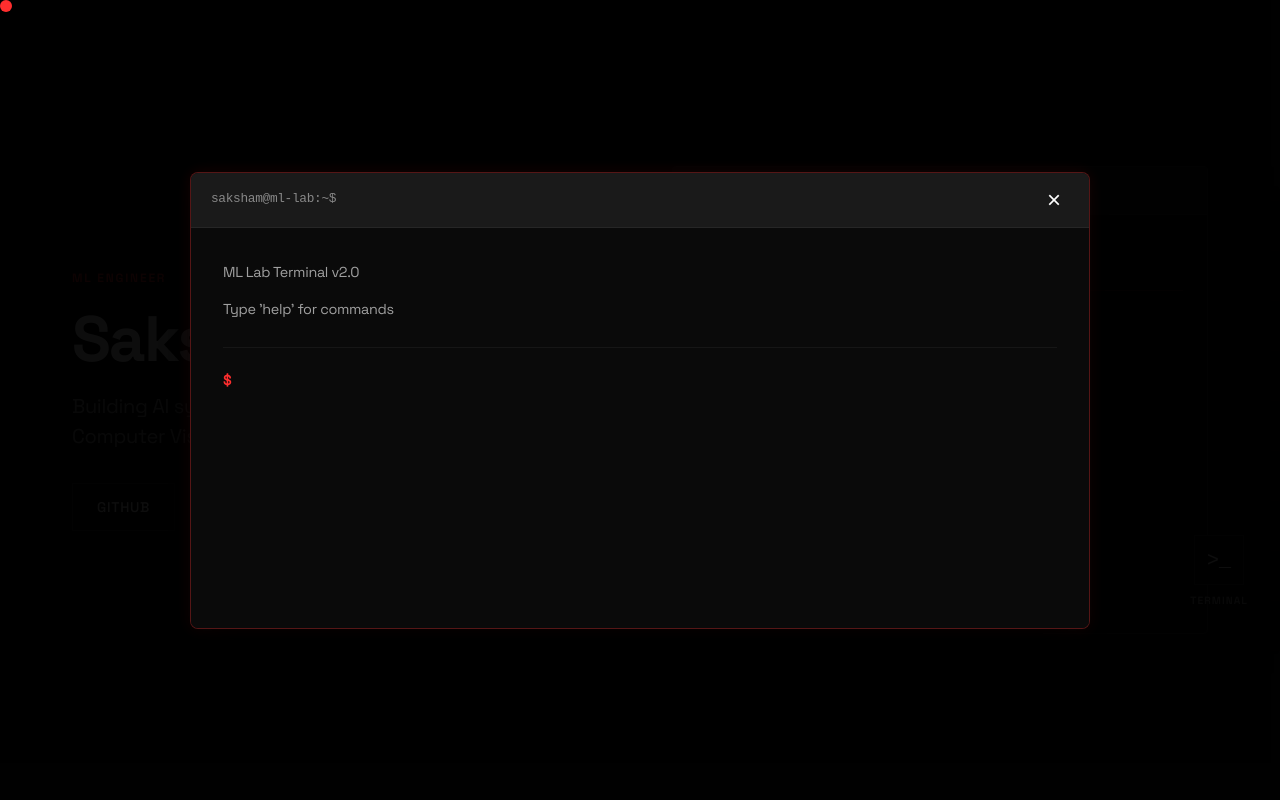
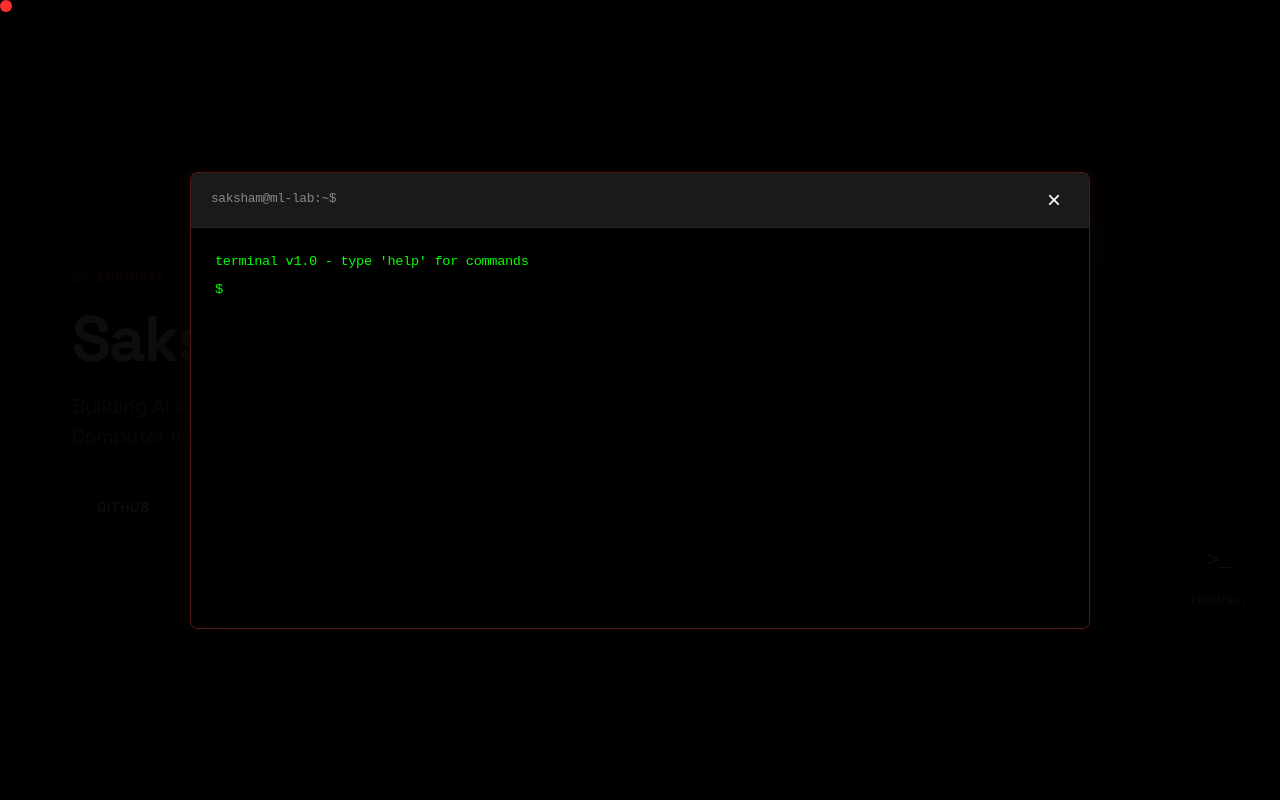
Before and after one commit to saakshammm/portfolio, a plain HTML site: page index.html in a window 1280 px wide. Both pictures are taken after a click on the button ">_". Shown: the top 800 px of the page. Drawn offline with Linux system fonts and the light colour scheme.

Commit message:
Add files via upload

```diff
--- a/index.css
+++ b/index.css
@@ -926,81 +926,42 @@ button,
 }
 
 .terminal-body {
-    padding: 2rem;
-    font-family: 'Space Grotesk', 'Courier New', monospace;
-    font-size: 0.9rem;
+    padding: 1.5rem;
+    font-family: 'Courier New', monospace;
+    font-size: 0.85rem;
     min-height: 400px;
     max-height: 70vh;
     overflow-y: auto;
-    color: var(--text-secondary);
-    line-height: 1.8;
-    background-color: #0a0a0a;
+    color: #00ff00;
+    line-height: 1.5;
+    background-color: #000;
 }
 
 .terminal-line {
-    margin-bottom: 0.75rem;
-    color: var(--text-secondary);
-}
-
-.term-header {
-    color: var(--accent-red);
-    font-weight: 600;
-    font-size: 0.75rem;
-    letter-spacing: 0.1em;
-    margin-bottom: 1.25rem;
-    margin-top: 1.5rem;
-    padding-bottom: 0.5rem;
-    border-bottom: 1px solid rgba(255, 46, 46, 0.2);
-    text-transform: uppercase;
-}
-
-.term-cmd {
-    color: var(--accent-red);
-    font-weight: 500;
-}
-
-.term-success {
-    color: #4ade80;
-}
-
-.term-highlight {
-    color: var(--text-primary);
-    font-weight: 500;
-}
-
-.term-dim {
-    color: rgba(255, 255, 255, 0.2);
-}
-
-.term-label {
-    color: rgba(255, 255, 255, 0.4);
-    min-width: 120px;
-    display: inline-block;
+    margin-bottom: 0.25rem;
+    color: #00ff00;
 }
 
 .terminal-prompt {
-    color: var(--accent-red);
-    font-weight: 600;
-    margin-right: 0.75rem;
+    color: #00ff00;
+    margin-right: 0.5rem;
 }
 
 .terminal-input-line {
     display: flex;
     align-items: center;
-    margin-top: 1.5rem;
-    padding-top: 1rem;
-    border-top: 1px solid rgba(255, 255, 255, 0.05);
+    margin-top: 0.5rem;
 }
 
 .terminal-input {
     flex: 1;
     background: none;
     border: none;
-    color: var(--text-primary);
-    font-family: inherit;
-    font-size: 0.9rem;
+    color: #00ff00;
+    font-family: 'Courier New', monospace;
+    font-size: 0.85rem;
     outline: none;
-    padding: 0.5rem 0;
+    padding: 0;
 }
 
 /* ============================================
--- a/index.html
+++ b/index.html
@@ -280,7 +280,7 @@
         </div>
     </footer>
 
-    <script src="script.js?v=2.0"></script>
+    <script src="script.js?v=3.0"></script>
 </body>
 
 </html>
--- a/script.js
+++ b/script.js
@@ -329,52 +329,30 @@ function closeModal() {
 // TERMINAL EASTER EGG
 // ============================================
 const terminalCommands = {
-    help: `AVAILABLE COMMANDS
+    help: `available commands:
+  projects - list experiments
+  stack    - show tech stack
+  contact  - contact info
+  about    - about me
+  clear    - clear screen`,
 
-  projects    List ML experiments
-  stack       Technology stack
-  contact     Contact information
-  about       About me
-  clear       Clear screen
-`,
+    projects: `experiments:
+${projects.map((p, i) => `  ${i + 1}. ${p.title}\n     ${p.metric}`).join('\n')}`,
 
-    projects: `ML EXPERIMENTS
+    stack: `tech stack:
+  ml/ai: tensorflow, pytorch, scikit-learn, opencv, nltk
+  data: pandas, numpy, matplotlib, seaborn
+  dev: python, streamlit, git`,
 
-${projects.map((p, i) => `  ${i + 1}. ${p.title}\n     ${p.metric}`).join('\n\n')}
-`,
+    contact: `contact:
+  email: saakshammm@gmail.com
+  github: github.com/saakshammm
+  linkedin: linkedin.com/in/sakshamkumar`,
 
-    stack: `TECHNOLOGY STACK
-
-  ML/AI
-  TensorFlow, PyTorch, Scikit-learn, OpenCV, NLTK
-
-  Data Science
-  Pandas, NumPy, Matplotlib, Seaborn
-
-  Development
-  Python, Streamlit, Git, API Integration
-`,
-
-    contact: `CONTACT
-
-  Email
-  saakshammm@gmail.com
-
-  GitHub
-  github.com/saakshammm
-
-  LinkedIn
-  linkedin.com/in/sakshamkumar
-`,
-
-    about: `ABOUT
-
-  "Breaking models until they work."
-
-  ML Engineer building real AI systems.
-  Completed AI/ML internship at Elevate Labs.
-  Always learning, always shipping.
-`
+    about: `about:
+  ml engineer building real ai systems
+  completed ai/ml internship at elevate labs
+  always learning, always shipping`
 };
 
 function openTerminal() {
@@ -383,7 +361,7 @@ function openTerminal() {
     document.getElementById('terminal-input').focus();
 
     const output = document.getElementById('terminal-output');
-    output.innerHTML = `<div class="terminal-line">ML Lab Terminal v2.0</div><div class="terminal-line">Type 'help' for commands</div><div class="terminal-line"></div>`;
+    output.innerHTML = `<div class="terminal-line">terminal v1.0 - type 'help' for commands</div><div class="terminal-line"></div>`;
 }
 
 function closeTerminal() {
```
